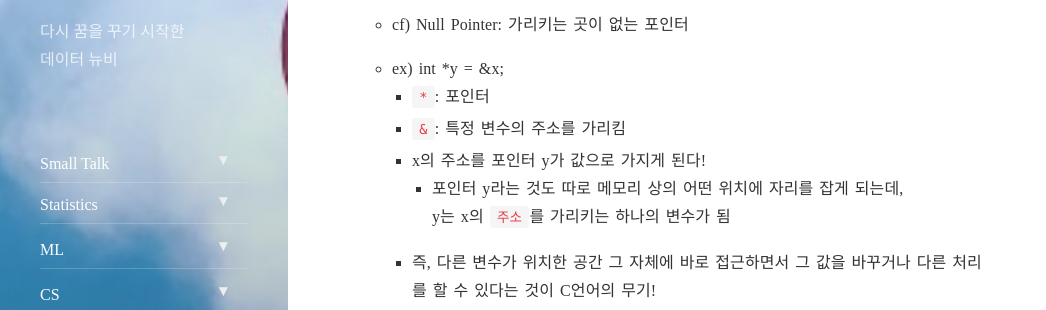
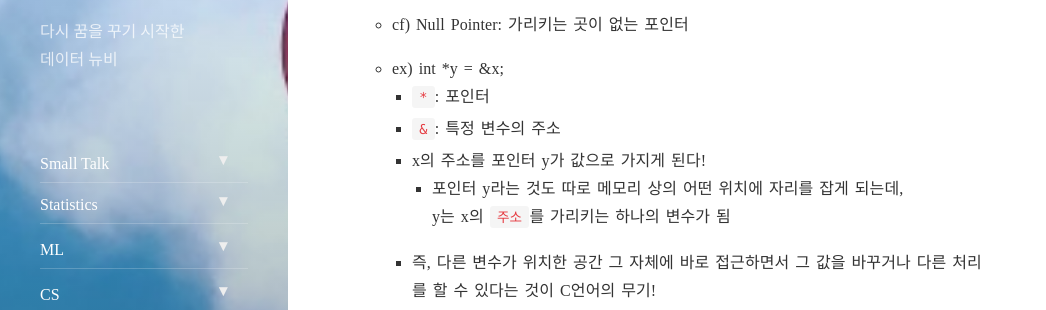
Before and after one commit to tryumanshow/data-weirdo.github.io, a Jekyll site: the page built from _posts/2020-02-21-cs-c_basic-c4.markdown, in a window 1280 px wide and 900 px high, scrolled down 4184 px. Shown: the part 140-450 px from the top of the window, without its empty margins (0-1046 px from the left). Built offline with Jekyll 4.4.1, drawn with Linux system fonts in a browser that asks for light colours; nearby versions of some CDN libraries; comment, search, counter and statistics services are not loaded.

Commit message:
Update 2020-02-21-cs-c_basic-c4.markdown

```diff
--- a/_posts/2020-02-21-cs-c_basic-c4.markdown
+++ b/_posts/2020-02-21-cs-c_basic-c4.markdown
@@ -187,7 +187,7 @@ comments: true
 
   - ex) int *y = &x;
     - `*`: 포인터
-    - `&`: 특정 변수의 주소를 가리킴
+    - `&`: 특정 변수의 주소
     - x의 주소를 포인터 y가 값으로 가지게 된다!
       - 포인터 y라는 것도 따로 메모리 상의 어떤 위치에 자리를 잡게 되는데,
         y는 x의 `주소`를 가리키는 하나의 변수가 됨
```
